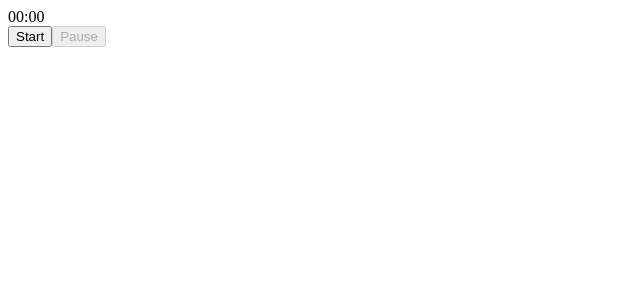
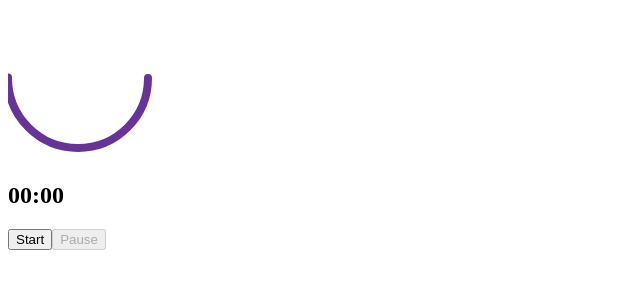
Before and after one commit to josesaulguerrero/pomodoro-app, a React (Create React App) app: page / in a window 1280 px wide. Shown: the top 300 px of the page, without its empty margins (0-640 px from the left). Built offline with nearby package versions, Linux system fonts and the light colour scheme.

Commit message:
added the circular progress bar! :)

```diff
--- /dev/null
+++ b/src/components/ProgressBar.tsx
@@ -0,0 +1,27 @@
+import { FC } from "react";
+
+type Props = {
+	percentage: number;
+	time: string;
+};
+
+export const ProgressBar: FC<Props> = ({ percentage, time }) => {
+	return (
+		<article>
+			<svg>
+				<circle
+					cx="70"
+					cy="70"
+					r="70"
+					fill="none"
+					strokeWidth="8"
+					stroke="rebeccapurple"
+					strokeDasharray="440"
+					strokeDashoffset={440 - (440 * percentage) / 100}
+					strokeLinecap="round"
+				></circle>
+			</svg>
+			<h2>{time}</h2>
+		</article>
+	);
+};
--- a/src/components/Timer.tsx
+++ b/src/components/Timer.tsx
@@ -3,6 +3,7 @@
 import { FC, useContext } from "react";
 import { TimerConfigContext } from "../config/context/timerConfig";
 import { usePomodoro } from "../hooks/usePomodoro";
+import { ProgressBar } from "./ProgressBar";
 
 export const Timer: FC = () => {
 	const { config } = useContext(TimerConfigContext);
@@ -21,7 +22,7 @@ export const Timer: FC = () => {
 
 	return (
 		<>
-			<section>{formatTime()}</section>
+			<ProgressBar percentage={50} time={formatTime()} />
 			<button onClick={start} disabled={isRunning}>
 				Start
 			</button>
```
